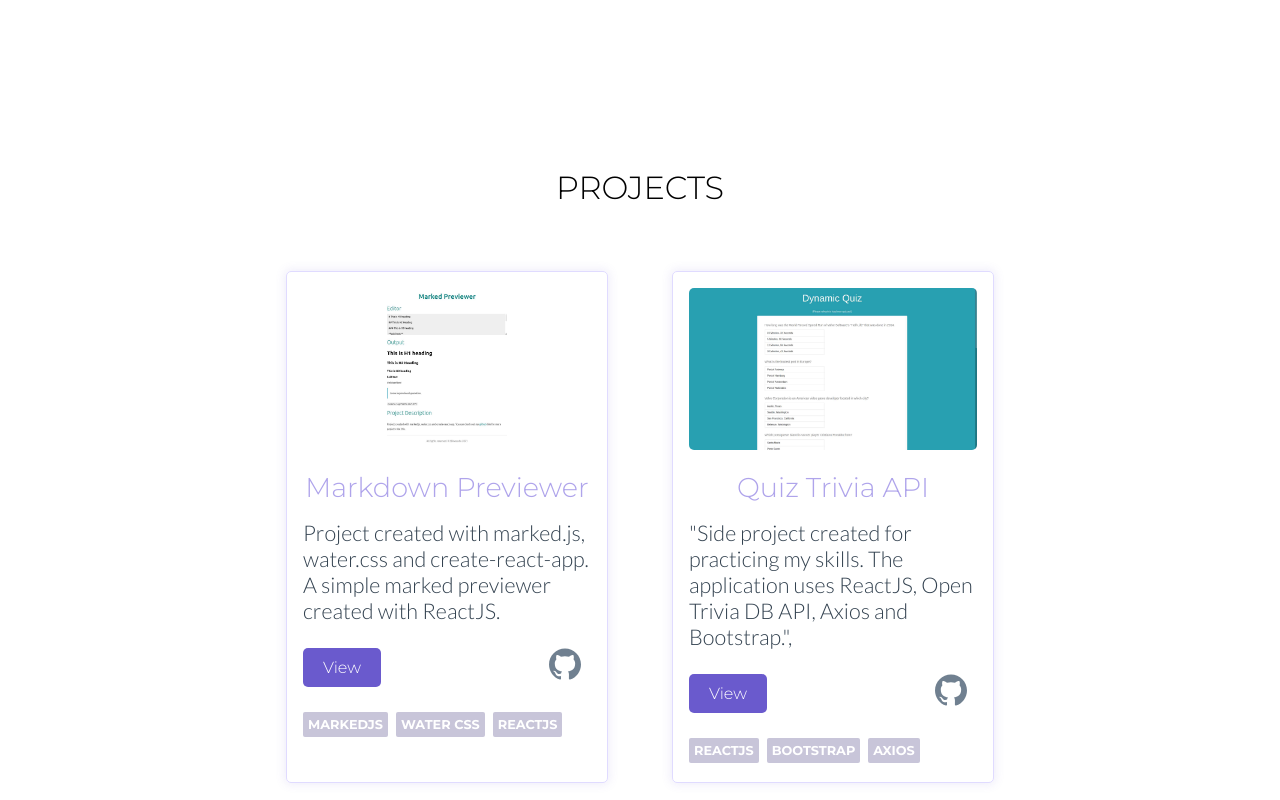
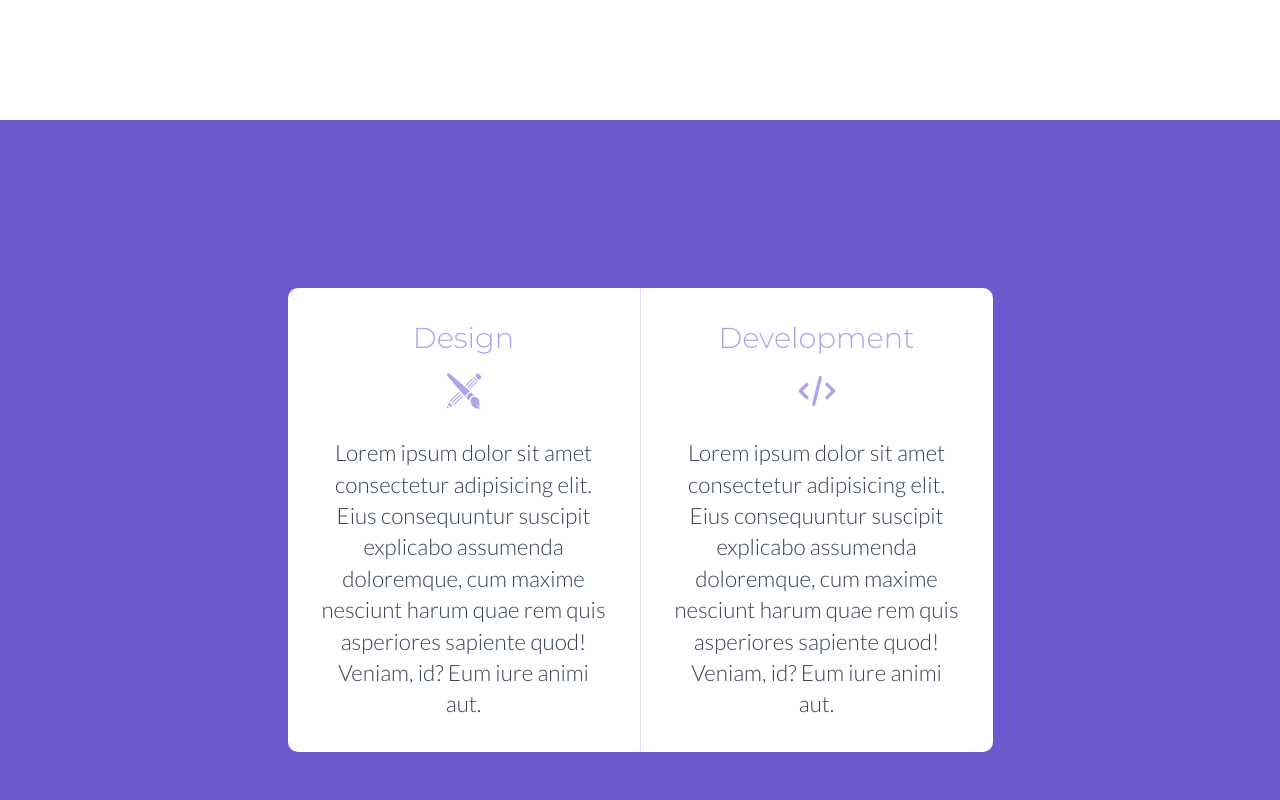
Before and after one commit to shiwanshudev/portfolio, a React (Create React App) app: page / in a window 1280 px wide. Shown: the part 680-1480 px from the top of the page. Built offline with nearby package versions, Linux system fonts and the light colour scheme.

Commit message:
added skill cards

```diff
--- a/src/App.js
+++ b/src/App.js
@@ -4,12 +4,14 @@ import Home from "./components/Home";
 import Navigation from "./components/Navigation";
 import Projects from "./components/Projects";
 import { Wip } from "./components/Wip";
+import Skills from "./components/Skills";
 
 const App = () => {
   return (
     <div>
       <Navigation />
       <Home />
+      <Skills />
       <Projects />
       <Wip />
     </div>
--- a/src/components/Navigation.js
+++ b/src/components/Navigation.js
@@ -15,7 +15,7 @@ export default function Navigation() {
               </a>
             </li>
             <li className="nav-link">
-              <a href="#" onClick={() => setDisplayMenu(!displayMenu)}>
+              <a href="#skills" onClick={() => setDisplayMenu(!displayMenu)}>
                 Skills
               </a>
             </li>
--- a/src/components/Projects.css
+++ b/src/components/Projects.css
@@ -90,7 +90,7 @@
 }
 
 .projects .card p {
-  font-size: 1.2em;
+  font-size: 1.4rem;
   font-weight: 300;
   font-family: "Lato", sans-serif;
   padding: 1rem 0;
--- a/src/components/Projects.js
+++ b/src/components/Projects.js
@@ -42,8 +42,8 @@ const Projects = () => {
           <img src={images.projectQuiz} alt="Quiz Project" />
           <h3>Quiz Trivia API</h3>
           <p>
-            "Side project created for practicing my skills. The application uses
-            ReactJS, Open Trivia DB API, Axios and Bootstrap.",
+            Side project created for practicing my skills. The application uses
+            ReactJS, Open Trivia DB API, Axios and Bootstrap.
           </p>
           <div className="links">
             <a
--- /dev/null
+++ b/src/components/Skills.css
@@ -0,0 +1,63 @@
+.skills.container {
+  height: 100vh;
+  width: 100%;
+  background-color: slateblue;
+  display: flex;
+  align-items: center;
+  justify-content: center;
+  font-family: "Montserrat", sans-serif;
+}
+
+.skills h3 {
+  font-size: 1.8rem;
+  font-weight: 300;
+  color: #afa4eb;
+}
+
+.skills p {
+  font-family: "Lato", sans-serif;
+  font-weight: 300;
+  font-size: 1.4rem;
+  color: #334250;
+  line-height: 1.4;
+}
+
+.skills .design {
+  background: white;
+  border-radius: 10px 0 0 10px;
+  width: 18rem;
+  border-right: 1px solid #e0dbff;
+  padding: 2rem;
+  text-align: center;
+}
+
+.skills .development {
+  border-radius: 0 10px 10px 0;
+  padding: 2rem;
+  background: white;
+  width: 18rem;
+  text-align: center;
+}
+
+.skills .skill-icon {
+  font-size: 2.5rem;
+  display: block;
+  margin: 1rem;
+  color: #afa4eb;
+}
+
+@media screen and (max-width: 900px) {
+  .skills.container {
+    flex-direction: column;
+    padding: 8rem 0;
+  }
+
+  .skills .design {
+    border-radius: 5px;
+    margin: 1rem 0;
+  }
+  .skills .development {
+    border-radius: 5px;
+    margin: 1rem 0;
+  }
+}
--- /dev/null
+++ b/src/components/Skills.js
@@ -0,0 +1,35 @@
+import "./Skills.css";
+import { GiPencilBrush } from "react-icons/gi";
+import { HiOutlineCode } from "react-icons/hi";
+const Skills = () => {
+  return (
+    <div id="skills" className="skills container">
+      <section className="design">
+        <h3>Design</h3>
+        <span className="skill-icon">
+          <GiPencilBrush />
+        </span>
+        <p>
+          Lorem ipsum dolor sit amet consectetur adipisicing elit. Eius
+          consequuntur suscipit explicabo assumenda doloremque, cum maxime
+          nesciunt harum quae rem quis asperiores sapiente quod! Veniam, id? Eum
+          iure animi aut.
+        </p>
+      </section>
+      <section className="development">
+        <h3>Development</h3>
+        <span className="skill-icon">
+          <HiOutlineCode />
+        </span>
+        <p>
+          Lorem ipsum dolor sit amet consectetur adipisicing elit. Eius
+          consequuntur suscipit explicabo assumenda doloremque, cum maxime
+          nesciunt harum quae rem quis asperiores sapiente quod! Veniam, id? Eum
+          iure animi aut.
+        </p>
+      </section>
+    </div>
+  );
+};
+
+export default Skills;
--- a/src/components/Wip.js
+++ b/src/components/Wip.js
@@ -6,7 +6,7 @@ export function Wip() {
         display: "flex",
         alignItems: "center",
         justifyContent: "center",
-        background: "slateblue",
+        background: "gray",
       }}
     >
       <h1 style={{ color: "white" }}>Work In Progress</h1>
```
